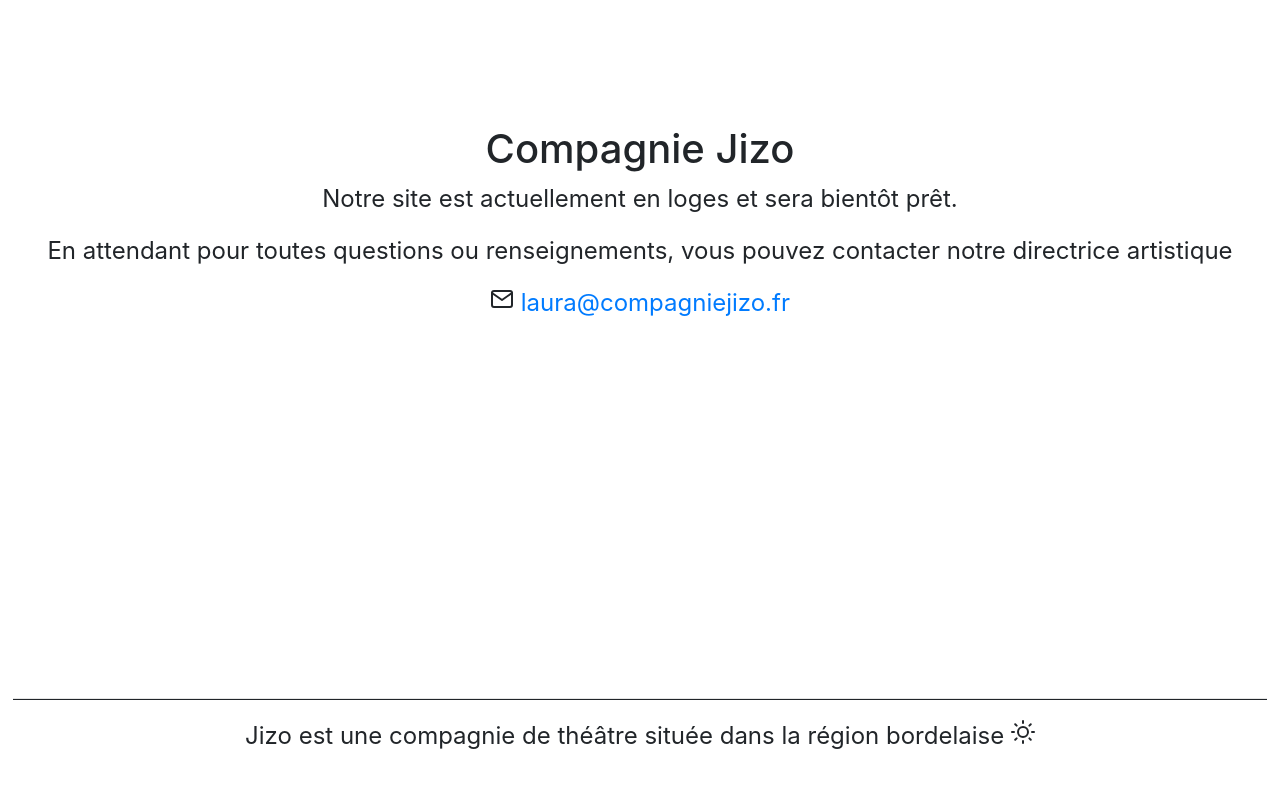
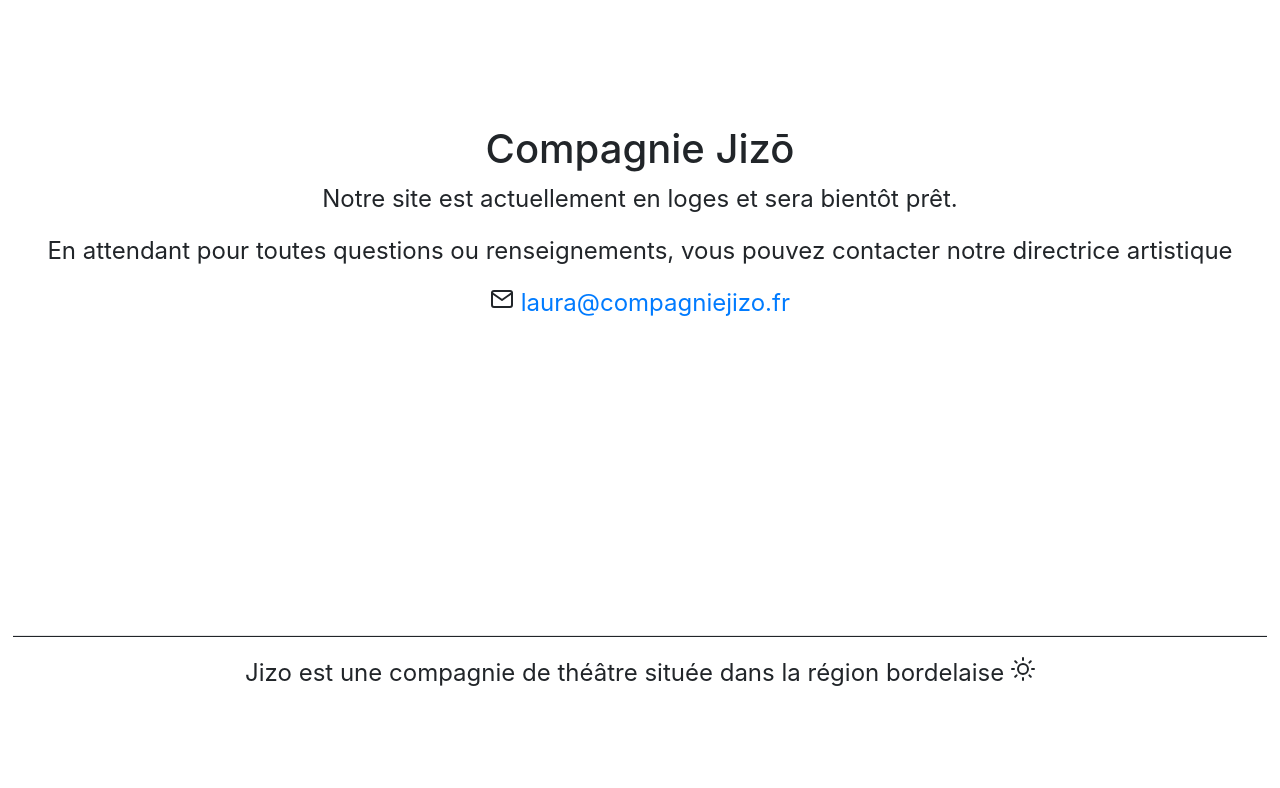
Before and after one commit to compagniejizo/compagniejizo.github.io, a plain HTML site: page index.html in a window 1280 px wide. Drawn offline with nearby package versions, Linux system fonts and the light colour scheme.

Commit message:
Update index.html

```diff
--- a/index.html
+++ b/index.html
@@ -10,7 +10,7 @@
 	#titlepage{margin-top:10%;}
 	h1,p{text-align: center}
 	p{font-size: 1.5em}
-	.next-section{margin-top: 30%}
+	.next-section{margin-top: 25%}
 	hr {
 		-moz-border-bottom-colors: none;
 		-moz-border-image: none;
@@ -25,7 +25,7 @@
 </style>
 </head>
 <section id="titlepage">
-	<h1>Compagnie Jizo</h1>
+	<h1>Compagnie Jizō</h1>
 </section>
 <section>
 	<p>Notre site est actuellement en loges et sera bientôt prêt. </p>
```
